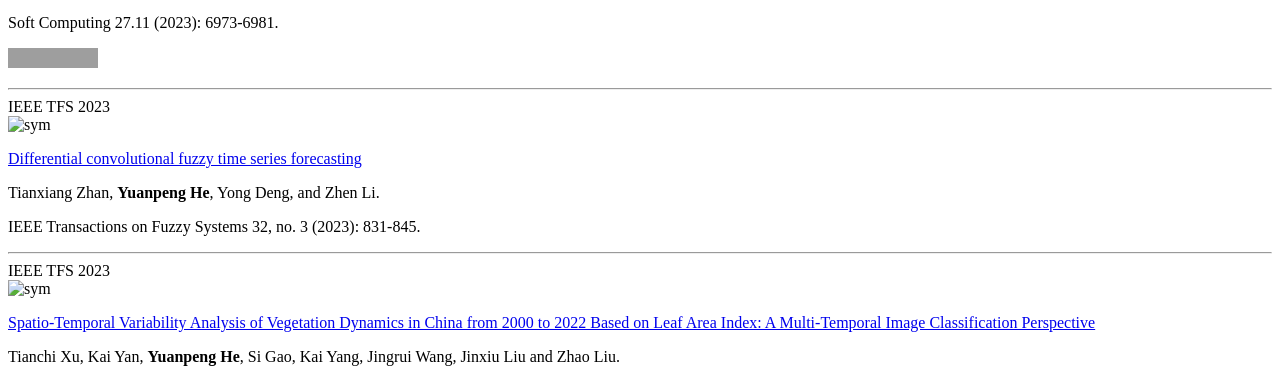
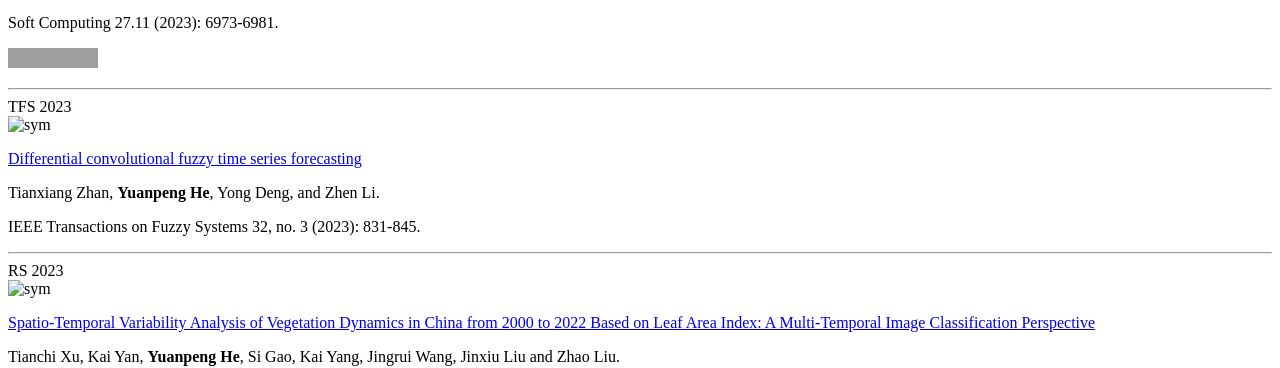
Before and after one commit to heyuanpengpku/heyuanpeng.github.io, a Jekyll site: the page built from _pages/includes/pub.md, in a window 1280 px wide and 900 px high, scrolled down 2937 px. Shown: the part 474-842 px from the top of the window. Built offline with Jekyll 4.4.1, drawn with Linux system fonts in a browser that asks for light colours; our own code applies the rules of GitHub Pages for plain Markdown files; grey boxes are pictures that could not be loaded.

Commit message:
2025-10-09 13:36:10

```diff
--- a/_pages/includes/pub.md
+++ b/_pages/includes/pub.md
@@ -232,7 +232,7 @@ Soft Computing 27.11 (2023): 6973-6981.
 
 ---
 
-<div class='paper-box'><div class='paper-box-image'><div><div class="badge">IEEE TFS 2023</div><img src='images/covers/2023-tfs.png' alt="sym" width="100%"></div></div>
+<div class='paper-box'><div class='paper-box-image'><div><div class="badge">TFS 2023</div><img src='images/covers/2023-tfs.png' alt="sym" width="100%"></div></div>
 <div class='paper-box-text' markdown="1">
 
 [Differential convolutional fuzzy time series forecasting](https://ieeexplore.ieee.org/abstract/document/10234022/)
@@ -246,7 +246,7 @@ IEEE Transactions on Fuzzy Systems 32, no. 3 (2023): 831-845.
 
 ---
 
-<div class='paper-box'><div class='paper-box-image'><div><div class="badge">IEEE TFS 2023</div><img src='images/covers/2023-stva.jpg' alt="sym" width="100%"></div></div>
+<div class='paper-box'><div class='paper-box-image'><div><div class="badge">RS 2023</div><img src='images/covers/2023-stva.jpg' alt="sym" width="100%"></div></div>
 <div class='paper-box-text' markdown="1">
 
 [Spatio-Temporal Variability Analysis of Vegetation Dynamics in China from 2000 to 2022 Based on Leaf Area Index: A Multi-Temporal Image Classification Perspective](https://www.mdpi.com/2072-4292/15/12/2975)
```
